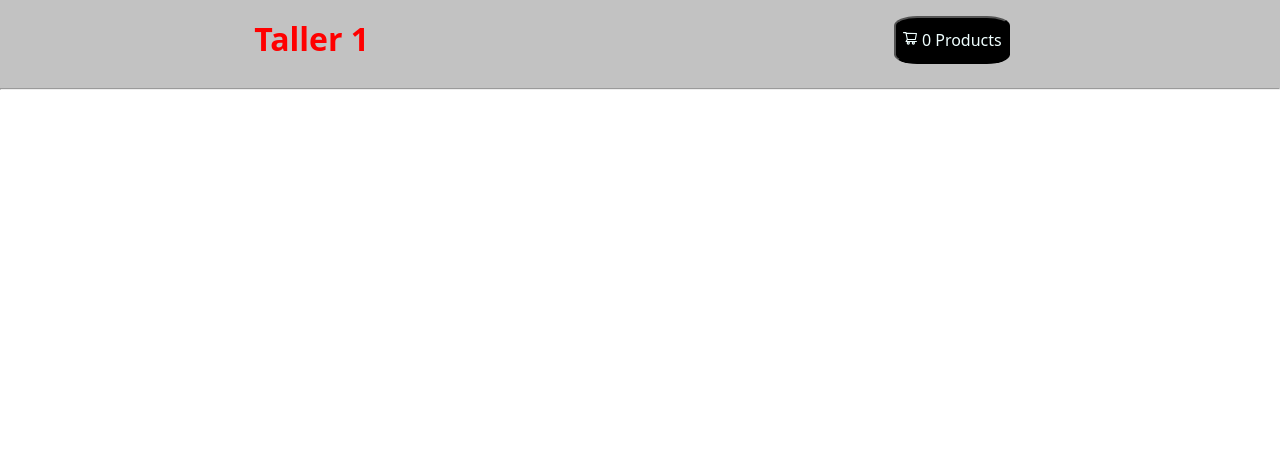
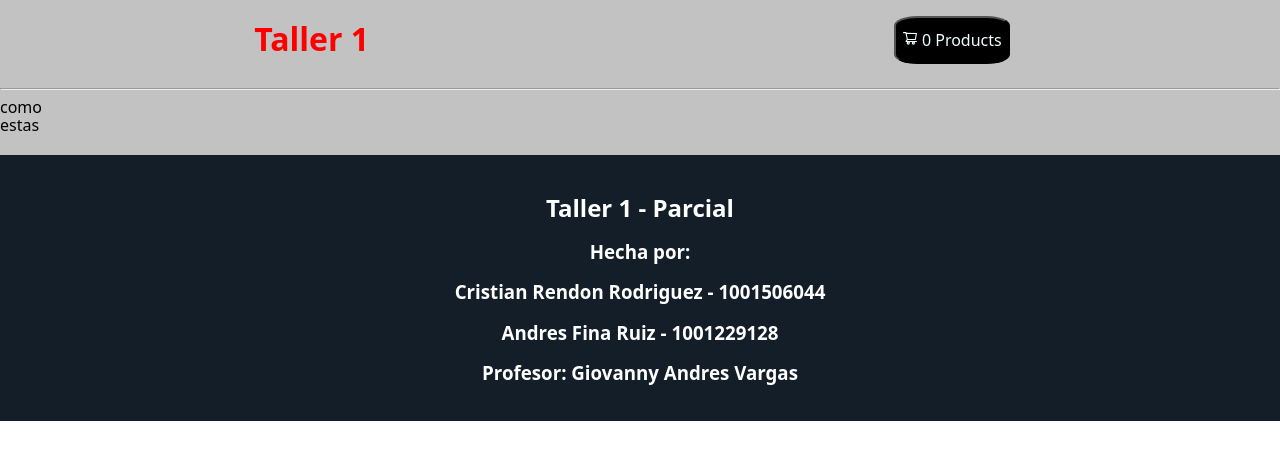
Before and after one commit to CRISTIANRENDON17/ExamenParcial, a React (Vite) app: page / in a window 1280 px wide. Shown: the top 460 px of the page. Built offline with nearby package versions, Linux system fonts and the light colour scheme.

Commit message:
add of carts and footers

```diff
--- a/src/App.jsx
+++ b/src/App.jsx
@@ -1,6 +1,8 @@
 import Navbar from './Modules/Navbar/Navbar.jsx';
 import Style from './App.module.css';
 import './styles/index.css';
+import GlobalCart from './Modules/Cart/GlobalCart.jsx';
+import Footer from './Modules/Footer/Footer.jsx';
 
 function App() {
   return (
@@ -9,6 +11,12 @@ function App() {
         <Navbar></Navbar>
         <hr />
       </div>
+      <div className={Style.CartGlobal}>
+          <GlobalCart/>
+      </div>
+      <div className={Style.Footer}>
+        <Footer/>
+      </div>
 
     </div>
   )
--- a/src/App.module.css
+++ b/src/App.module.css
@@ -7,3 +7,11 @@
 .Navbar{
     width: 100%;
 }
+
+.CartGlobal{
+    width: 100%;
+}
+
+.Footer{
+    width: 100%;
+}
--- /dev/null
+++ b/src/Modules/Cart/Cart.jsx
@@ -0,0 +1,23 @@
+import Style from './Cart.module.css'
+
+const Cart = ( Objeto ) =>{
+
+    console.log(Objeto.Objeto.Id);
+
+    return <div className={Style.container}>
+        <div>
+
+        </div>
+        <div>
+            <div>
+                como
+            </div>
+            <div>
+                estas
+            </div>
+        </div>
+
+    </div>
+}
+
+export default Cart;
--- /dev/null
+++ b/src/Modules/Cart/Cart.module.css
@@ -0,0 +1,4 @@
+.container{
+    width: 100%;
+    display: flex; /*hace que los objetos sea flexibles*/
+}
--- /dev/null
+++ b/src/Modules/Cart/GlobalCart.jsx
@@ -0,0 +1,17 @@
+import Cart from "./Cart.jsx";
+import Data from "../DataBase/Data.js"
+const GlobalCart = () =>{
+
+    const Objetos = (Id) => {
+        const DataArray = Data.filter( data => data.Id === Id);
+        return DataArray[0];
+    }
+
+    //console.log(Objetos('1u').Id)
+
+    return <>
+        <Cart Objeto = {Objetos('1u')}/>
+    </>
+}
+
+export default GlobalCart;
--- /dev/null
+++ b/src/Modules/Footer/Footer.jsx
@@ -0,0 +1,20 @@
+import Style from "./Footer.module.css";
+const Footer = () =>{
+    return(
+        <>
+        <div className={Style.Container_general_footer}>
+            <div className={Style.box_footer}>
+                <br/>
+                <h2>Taller 1 - Parcial</h2>
+                <h3>Hecha por:</h3>
+                <h3>Cristian Rendon Rodriguez - 1001506044</h3>
+                <h3>Andres Fina Ruiz - 1001229128</h3>
+                <h3>Profesor: Giovanny Andres Vargas</h3>
+                <br/>
+            </div>
+        </div>
+        </>
+    )
+}
+
+export default Footer;
--- /dev/null
+++ b/src/Modules/Footer/Footer.module.css
@@ -0,0 +1,14 @@
+.Container_general_footer{
+    width: 100%;
+    position: relative;
+    top: 21px;
+}
+.box_footer{
+    width: 100%;
+    background-color: #131e29;
+    color: #fff;
+    height: auto;
+}
+.box_footer h2,h3{
+    text-align: center;
+}
--- a/src/Modules/Navbar/Navbar.jsx
+++ b/src/Modules/Navbar/Navbar.jsx
@@ -1,5 +1,6 @@
 import Style from './Navbar.module.css';
 import {AiOutlineShoppingCart} from '@react-icons/all-files/ai/AiOutlineShoppingCart';
+
 
 const Navbar = () => {
 	return <div className={Style.container}>
```
